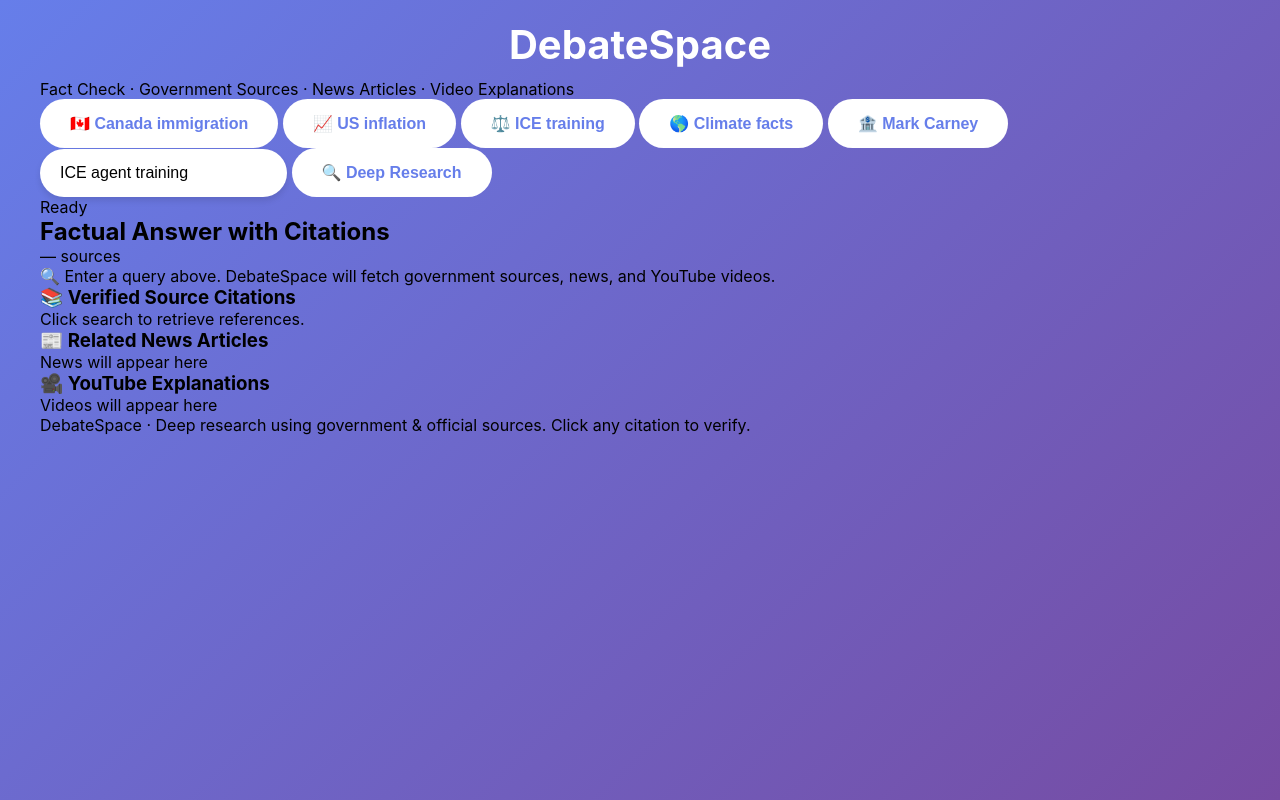
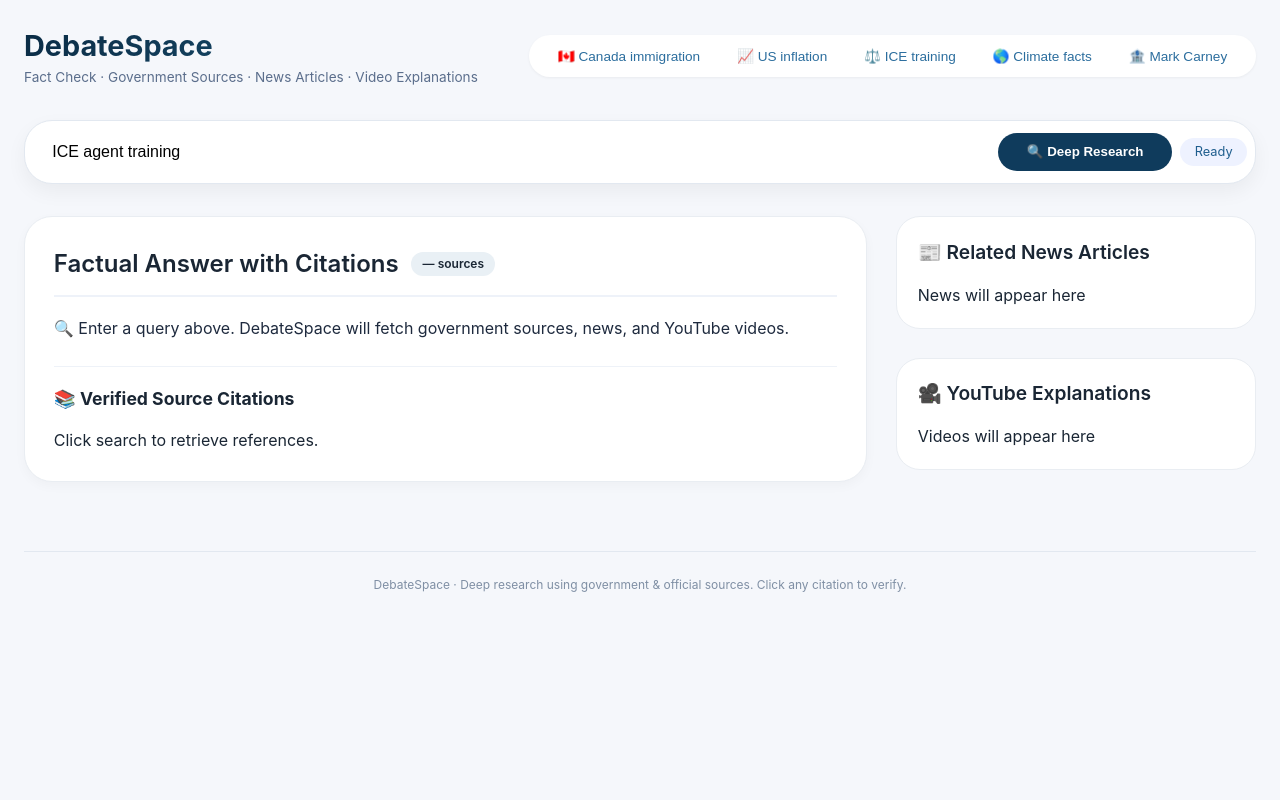
Before and after one commit to CivicIntelCanada/DebateSpace, a website: page index.html in a window 1280 px wide. Drawn offline with Linux system fonts and the light colour scheme.

Commit message:
Update style.css

```diff
--- a/style.css
+++ b/style.css
@@ -5,168 +5,280 @@
 }
 
 body {
-    font-family: -apple-system, BlinkMacSystemFont, 'Segoe UI', Roboto, sans-serif;
-    background: linear-gradient(135deg, #667eea 0%, #764ba2 100%);
-    min-height: 100vh;
-    padding: 20px;
+    background: #f5f7fb;
+    font-family: 'Inter', -apple-system, BlinkMacSystemFont, 'Segoe UI', Roboto, sans-serif;
+    color: #1a2634;
+    padding: 1.5rem;
+    line-height: 1.5;
 }
 
 .container {
-    max-width: 1200px;
+    max-width: 1400px;
     margin: 0 auto;
 }
 
-h1 {
-    text-align: center;
-    color: white;
-    font-size: 2.5rem;
-    margin-bottom: 10px;
+.header {
+    display: flex;
+    flex-wrap: wrap;
+    justify-content: space-between;
+    align-items: center;
+    margin-bottom: 2rem;
+    gap: 1rem;
 }
 
-.subtitle {
-    text-align: center;
-    color: rgba(255,255,255,0.9);
-    margin-bottom: 40px;
-    font-size: 1.1rem;
+.logo-area h1 {
+    font-size: 1.8rem;
+    font-weight: 700;
+    background: linear-gradient(135deg, #0a2b44, #1e5a7d);
+    -webkit-background-clip: text;
+    background-clip: text;
+    color: transparent;
 }
 
-.search-box {
-    display: flex;
-    gap: 10px;
-    max-width: 600px;
-    margin: 0 auto 40px;
+.logo-area p {
+    font-size: 0.85rem;
+    color: #5b6e8c;
 }
 
-#searchInput {
-    flex: 1;
-    padding: 15px 20px;
+.search-suggestions {
+    display: flex;
+    flex-wrap: wrap;
+    gap: 0.7rem;
+    background: white;
+    padding: 0.5rem 1rem;
+    border-radius: 60px;
+    box-shadow: 0 1px 3px rgba(0,0,0,0.05);
+}
+
+.suggestion-btn {
+    background: transparent;
+    border: none;
+    font-size: 0.85rem;
+    font-weight: 500;
+    color: #2c6e9e;
+    cursor: pointer;
+    padding: 0.3rem 0.8rem;
+    border-radius: 30px;
+    transition: all 0.2s;
+}
+
+.suggestion-btn:hover {
+    background: #eef2fa;
+    color: #0a4b6e;
+}
+
+.search-panel {
+    background: white;
+    border-radius: 28px;
+    box-shadow: 0 8px 20px rgba(0,0,0,0.05);
+    padding: 0.5rem;
+    display: flex;
+    flex-wrap: wrap;
+    align-items: center;
+    gap: 0.5rem;
+    margin-bottom: 2rem;
+    border: 1px solid #e2e8f0;
+}
+
+.search-panel input {
+    flex: 3;
+    min-width: 200px;
+    padding: 0.9rem 1.2rem;
     font-size: 1rem;
     border: none;
-    border-radius: 50px;
-    box-shadow: 0 4px 6px rgba(0,0,0,0.1);
+    outline: none;
+    background: transparent;
+    font-weight: 500;
 }
 
-button {
-    padding: 15px 30px;
-    background: white;
+.search-panel button {
+    background: #0f3b5c;
     border: none;
-    border-radius: 50px;
-    font-size: 1rem;
-    font-weight: bold;
-    color: #667eea;
+    color: white;
+    font-weight: 600;
+    padding: 0.7rem 1.8rem;
+    border-radius: 40px;
     cursor: pointer;
-    transition: transform 0.2s;
+    transition: 0.2s;
 }
 
-button:hover {
-    transform: scale(1.05);
+.search-panel button:hover {
+    background: #1e5a7d;
+    transform: scale(0.97);
 }
 
-.loading {
-    text-align: center;
-    color: white;
-    margin: 40px;
+.status-badge {
+    font-size: 0.8rem;
+    background: #eef2ff;
+    padding: 0.3rem 0.9rem;
+    border-radius: 30px;
+    color: #1f5e8e;
 }
 
-.spinner {
-    border: 4px solid rgba(255,255,255,0.3);
-    border-top: 4px solid white;
-    border-radius: 50%;
-    width: 40px;
-    height: 40px;
-    animation: spin 1s linear infinite;
-    margin: 0 auto 20px;
+.main-grid {
+    display: grid;
+    grid-template-columns: 1fr 360px;
+    gap: 1.8rem;
 }
 
-@keyframes spin {
-    0% { transform: rotate(0deg); }
-    100% { transform: rotate(360deg); }
+.answer-card {
+    background: white;
+    border-radius: 28px;
+    padding: 1.8rem;
+    box-shadow: 0 4px 12px rgba(0,0,0,0.03);
+    margin-bottom: 1.8rem;
+    border: 1px solid #e9edf2;
 }
 
-.results {
-    display: grid;
-    grid-template-columns: repeat(auto-fit, minmax(300px, 1fr));
-    gap: 20px;
-    margin-top: 20px;
+.answer-header {
+    display: flex;
+    align-items: center;
+    gap: 0.8rem;
+    margin-bottom: 1.2rem;
+    border-bottom: 2px solid #eef2f9;
+    padding-bottom: 0.8rem;
 }
 
-.result-card {
-    background: white;
-    border-radius: 15px;
-    padding: 20px;
-    box-shadow: 0 10px 30px rgba(0,0,0,0.2);
+.answer-header h2 {
+    font-size: 1.5rem;
+    font-weight: 600;
 }
 
-.result-card.left { border-top: 5px solid #3b82f6; }
-.result-card.centre { border-top: 5px solid #10b981; }
-.result-card.right { border-top: 5px solid #ef4444; }
-
-.card-title {
-    font-size: 1.3rem;
-    font-weight: bold;
-    margin-bottom: 10px;
+.source-count {
+    background: #e9f0f5;
+    padding: 0.2rem 0.7rem;
+    border-radius: 30px;
+    font-size: 0.75rem;
+    font-weight: 600;
 }
 
-.left .card-title { color: #3b82f6; }
-.centre .card-title { color: #10b981; }
-.right .card-title { color: #ef4444; }
-
-.claim {
-    background: #f3f4f6;
-    padding: 12px;
-    border-radius: 8px;
-    margin: 15px 0;
-    font-style: italic;
+.factual-answer {
+    font-size: 1rem;
+    color: #1e2a3e;
+    margin-bottom: 1.5rem;
+    line-height: 1.6;
 }
 
-.source {
+.citation-bubble {
+    display: inline-block;
+    background: #eef2fa;
+    color: #1e5a7d;
+    font-size: 0.7rem;
+    font-weight: 600;
+    padding: 0.1rem 0.4rem;
+    border-radius: 20px;
+    margin-left: 0.2rem;
+    cursor: pointer;
+    text-decoration: none;
+}
+
+.citation-bubble:hover {
+    background: #d4e2f5;
+}
+
+.sources-list {
+    margin-top: 1.5rem;
+    border-top: 1px solid #eef2f8;
+    padding-top: 1.2rem;
+}
+
+.sources-list h3 {
+    font-size: 1.1rem;
+    margin-bottom: 1rem;
+}
+
+.source-item {
+    margin-bottom: 0.9rem;
+    padding-bottom: 0.7rem;
+    border-bottom: 1px dashed #ecf1f7;
+}
+
+.source-title {
+    font-weight: 600;
     font-size: 0.85rem;
-    color: #6b7280;
-    margin-top: 15px;
+    color: #0f3b5c;
+}
+
+.source-meta {
+    font-size: 0.7rem;
+    color: #6c7f9c;
+    display: flex;
+    gap: 0.6rem;
+    margin-top: 0.2rem;
+}
+
+.source-link {
+    color: #2c6e9e;
+    text-decoration: none;
     word-break: break-all;
 }
 
-.source a {
-    color: #667eea;
-    text-decoration: none;
-}
-
-.source a:hover {
+.source-link:hover {
     text-decoration: underline;
 }
 
-.rebuttal {
-    margin-top: 20px;
-    padding: 15px;
-    background: #fef3c7;
-    border-radius: 8px;
-    border-left: 4px solid #f59e0b;
+.sidebar {
+    display: flex;
+    flex-direction: column;
+    gap: 1.8rem;
 }
 
-.rebuttal h4 {
-    color: #d97706;
-    margin-bottom: 8px;
+.news-card, .video-card {
+    background: white;
+    border-radius: 24px;
+    padding: 1.3rem;
+    border: 1px solid #e9edf2;
 }
 
-.copy-btn {
-    background: #f59e0b;
-    color: white;
-    padding: 5px 12px;
-    font-size: 0.8rem;
-    margin-top: 10px;
+.news-card h3, .video-card h3 {
+    font-size: 1.2rem;
+    font-weight: 600;
+    margin-bottom: 1rem;
 }
 
-.verdict {
-    background: #dbeafe;
-    padding: 12px;
-    border-radius: 8px;
-    margin-bottom: 15px;
-    text-align: center;
-    font-weight: bold;
+.news-item, .video-item {
+    margin-bottom: 1rem;
+    padding-bottom: 0.8rem;
+    border-bottom: 1px solid #f0f3fa;
 }
 
-@media (max-width: 768px) {
-    h1 { font-size: 1.8rem; }
-    .search-box { flex-direction: column; }
-    .results { grid-template-columns: 1fr; }
+.news-title {
+    font-weight: 600;
+    font-size: 0.85rem;
 }
+
+.news-link, .video-link {
+    text-decoration: none;
+    color: #1f5e8e;
+}
+
+.news-source {
+    font-size: 0.7rem;
+    color: #7a8aa8;
+    margin-top: 0.2rem;
+}
+
+.error-msg {
+    background: #fff0f0;
+    border-left: 4px solid #d9534f;
+    padding: 0.8rem;
+    border-radius: 12px;
+}
+
+footer {
+    margin-top: 2.5rem;
+    text-align: center;
+    font-size: 0.75rem;
+    color: #7f8fa4;
+    border-top: 1px solid #e2e8f0;
+    padding-top: 1.5rem;
+}
+
+@media (max-width: 860px) {
+    .main-grid {
+        grid-template-columns: 1fr;
+    }
+    body {
+        padding: 1rem;
+    }
+}
```
